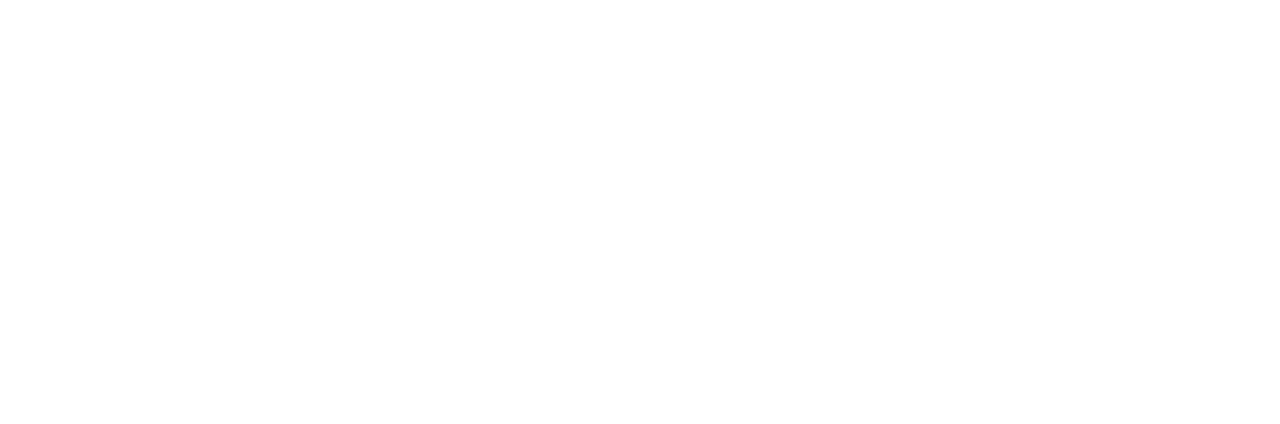
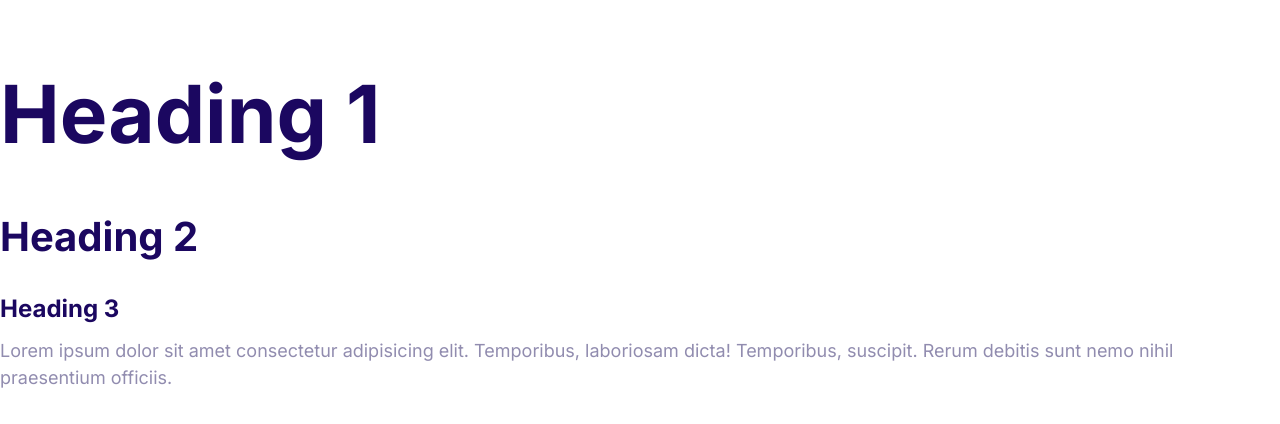
Before and after one commit to mgj715/moshified, a plain HTML site: page index.html in a window 1280 px wide. Drawn offline with Linux system fonts and the light colour scheme.

Commit message:
Define the syle for the fonts.

```diff
--- a/CSS/styles.css
+++ b/CSS/styles.css
@@ -5,3 +5,43 @@
     --color-heading: #1b0760;
     --color-body: #918caf;
 }
+html{
+    font-size: 62.5%;
+}
+body{
+    font-family: "Inter", Arial, Helvetica, sans-serif;
+    color: var(--color-body);
+    font-size: 2.5rem;
+    line-height: 1.5;
+}
+h1, h2, h3{
+    color: var(--color-heading);
+    margin-bottom: 1rem;
+}
+h1{
+    font-size: 7rem;
+}
+h2{
+    font-size: 4rem;
+}
+h3{
+    font-size: 3rem;
+}
+p{
+    margin-top: 0;
+}
+
+@media screen and (min-width: 1024px){
+    body{
+        font-size: 1.8rem;
+    }
+    h1{
+        font-size: 8rem;
+    }
+    h2{
+        font-size: 4rem;
+    }
+    h3{
+        font-size: 2.4rem;
+    }
+}
--- a/index.html
+++ b/index.html
@@ -4,8 +4,23 @@
     <meta charset="UTF-8" />
     <meta name="viewport" content="width=device-width, initial-scale=1.0" />
     <title>Document</title>
+    <link rel="preconnect" href="https://fonts.googleapis.com" />
+    <link rel="preconnect" href="https://fonts.gstatic.com" crossorigin />
+    <link
+      href="https://fonts.googleapis.com/css2?family=Inter:ital,opsz,wght@0,14..32,100..900;1,14..32,100..900&display=swap"
+      rel="stylesheet"
+    />
     <link rel="stylesheet" href="CSS/Normalize.css" />
     <link rel="stylesheet" href="CSS/styles.css" />
   </head>
-  <body></body>
+  <body>
+    <h1>Heading 1</h1>
+    <h2>Heading 2</h2>
+    <h3>Heading 3</h3>
+    <p>
+      Lorem ipsum dolor sit amet consectetur adipisicing elit. Temporibus,
+      laboriosam dicta! Temporibus, suscipit. Rerum debitis sunt nemo nihil
+      praesentium officiis.
+    </p>
+  </body>
 </html>
```
